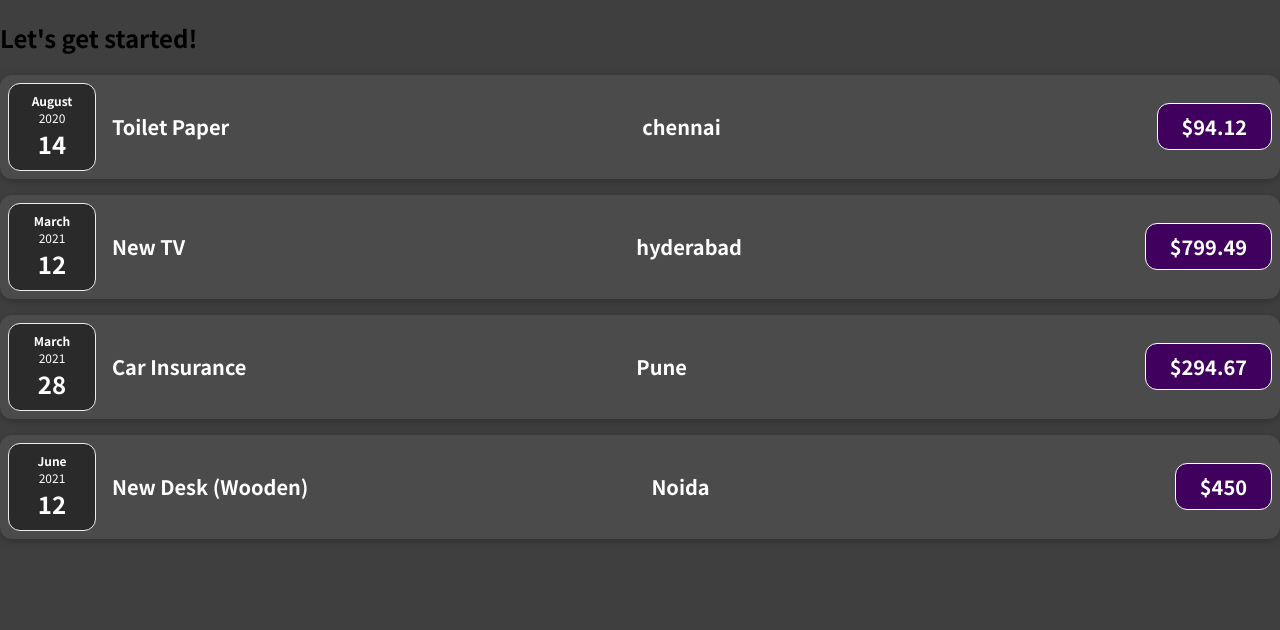
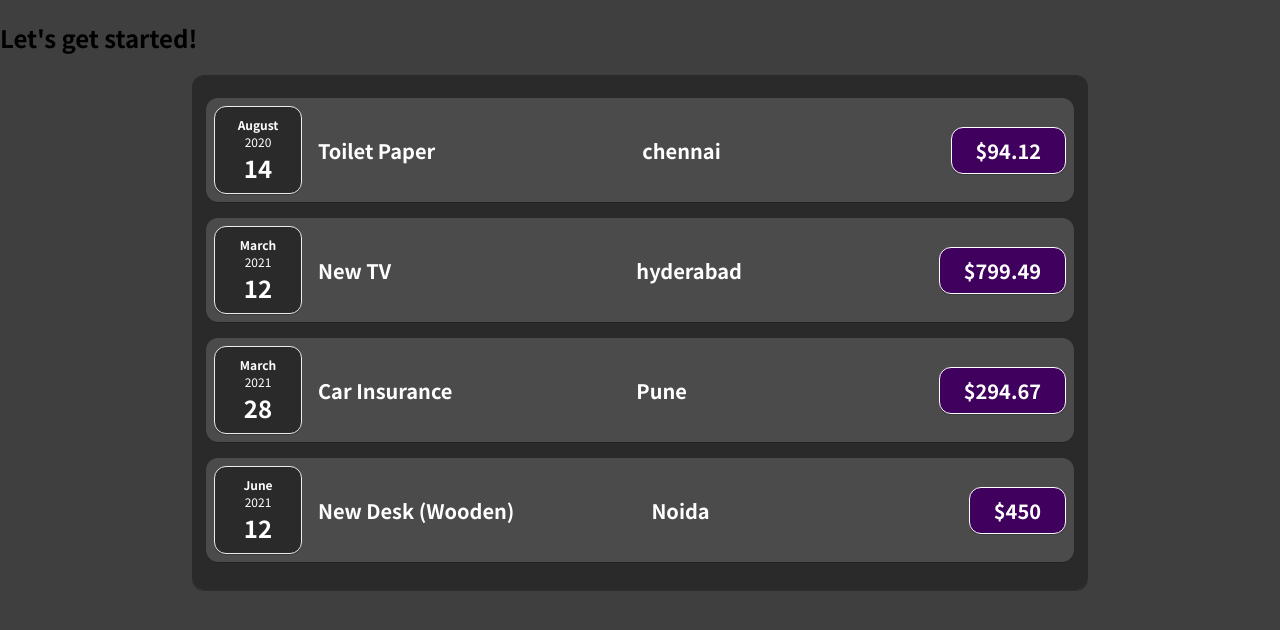
Before and after one commit to Meena024/React-ExpenseTracker, a JavaScript app: page / in a window 1280 px wide. Shown: the top 630 px of the page. Built offline with nearby package versions, Linux system fonts and the light colour scheme.

Commit message:
Composition using card and children props

```diff
--- a/src/App.js
+++ b/src/App.js
@@ -58,7 +58,8 @@ function App() {
   return (
     <div>
       <h2>Let's get started!</h2>
-      {expenseItems}
+      <fieldset className="app">
+      <div>{expenseItems}</div></fieldset>
     </div>
   );
 }
--- /dev/null
+++ b/src/components/Card.css
@@ -0,0 +1,4 @@
+.Card {
+  border-radius: 12px;
+  box-shadow: 0 1px rgba(0, 0, 0, 0.25);
+}
--- /dev/null
+++ b/src/components/Card.js
@@ -0,0 +1,7 @@
+import './Card.css'
+function Card(props){
+    const classes = 'Card '+ props.className; // to add classname attribute to the custom card
+    return(<div className={classes}>{props.children}</div>)
+}
+
+export default Card;
--- a/src/components/ExpenseDate.css
+++ b/src/components/ExpenseDate.css
@@ -6,7 +6,6 @@
     border: 1px solid #ececec;
     background-color: #2a2a2a;
     color: white;
-    border-radius: 12px;
     align-items: center;
     justify-content: center;
   }
--- a/src/components/ExpenseDate.js
+++ b/src/components/ExpenseDate.js
@@ -1,15 +1,16 @@
 import './ExpenseDate.css'
+import Card from './Card'
 
 function ExpenseDate(date_props) {
   const month = date_props.date.toLocaleString("en-US", { month: "long" });
   const day = date_props.date.toLocaleString("en-US", { day: "2-digit" });
   const year = date_props.date.getFullYear();
   return (
-    <div className="expense-date">
+    <Card className="expense-date">
       <div className="expense-date__month">{month}</div>
       <div className="expense-date__year">{year}</div>
       <div className="expense-date__day">{day}</div>
-    </div>
+    </Card>
   );
 }
 
--- a/src/components/ExpenseDetails.js
+++ b/src/components/ExpenseDetails.js
@@ -1,9 +1,12 @@
+import './ExpenseItem.css'
+import Card from './Card'
+
 function ExpenseDetails(expense_props) {
   return (
     <div className="expense-item__description">
       <h2>{expense_props.title}</h2>
       <h2>{expense_props.location}</h2>
-      <div className="expense-item__price">${expense_props.amount}</div>
+      <Card className="expense-item__price">${expense_props.amount}</Card>
     </div>
   );
 }
--- a/src/components/ExpenseItem.css
+++ b/src/components/ExpenseItem.css
@@ -1,11 +1,18 @@
+.app{
+  border-radius: 12px;
+  box-shadow: 0 1px rgba(0, 0, 0, 0.25);
+  background-color: #2a2a2a;
+  margin-left: 15%;
+  margin-right: 15%;
+  border-color: #0000;
+}
+
 .expense-item {
     display: flex;
     justify-content: space-between;
     align-items: center;
-    box-shadow: 0 2px 8px rgba(0, 0, 0, 0.25);
     padding: 0.5rem;
     margin: 1rem 0;
-    border-radius: 12px;
     background-color: #4b4b4b;
   }
 
@@ -34,7 +41,6 @@
     background-color: #40005d;
     border: 1px solid white;
     padding: 0.5rem;
-    border-radius: 12px;
   }
 
   @media (min-width: 580px) {
--- a/src/components/ExpenseItem.js
+++ b/src/components/ExpenseItem.js
@@ -1,13 +1,14 @@
 import ExpenseDate from './ExpenseDate';
 import ExpenseDetails from './ExpenseDetails';
+import Card from './Card';
 import './ExpenseItem.css';
 
 function ExpenseItem(props) {
     return (
-        <div className='expense-item'>
+        <Card className='expense-item'>
             <ExpenseDate date = {props.date}/>
             <ExpenseDetails amount = {props.amount} location = {props.location} title = {props.title}/>
-        </div>
+        </Card>
     );
 }
 
```
